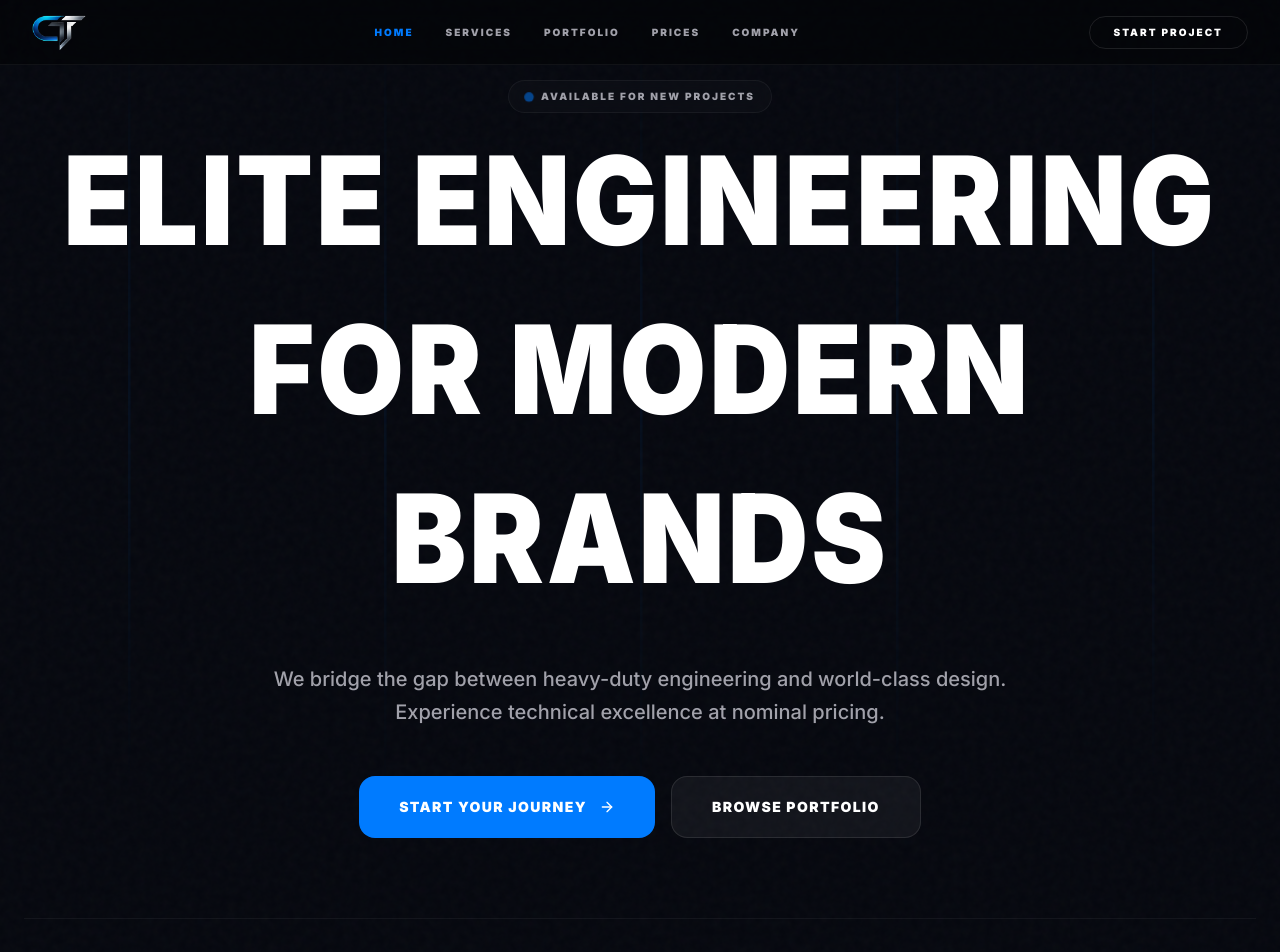
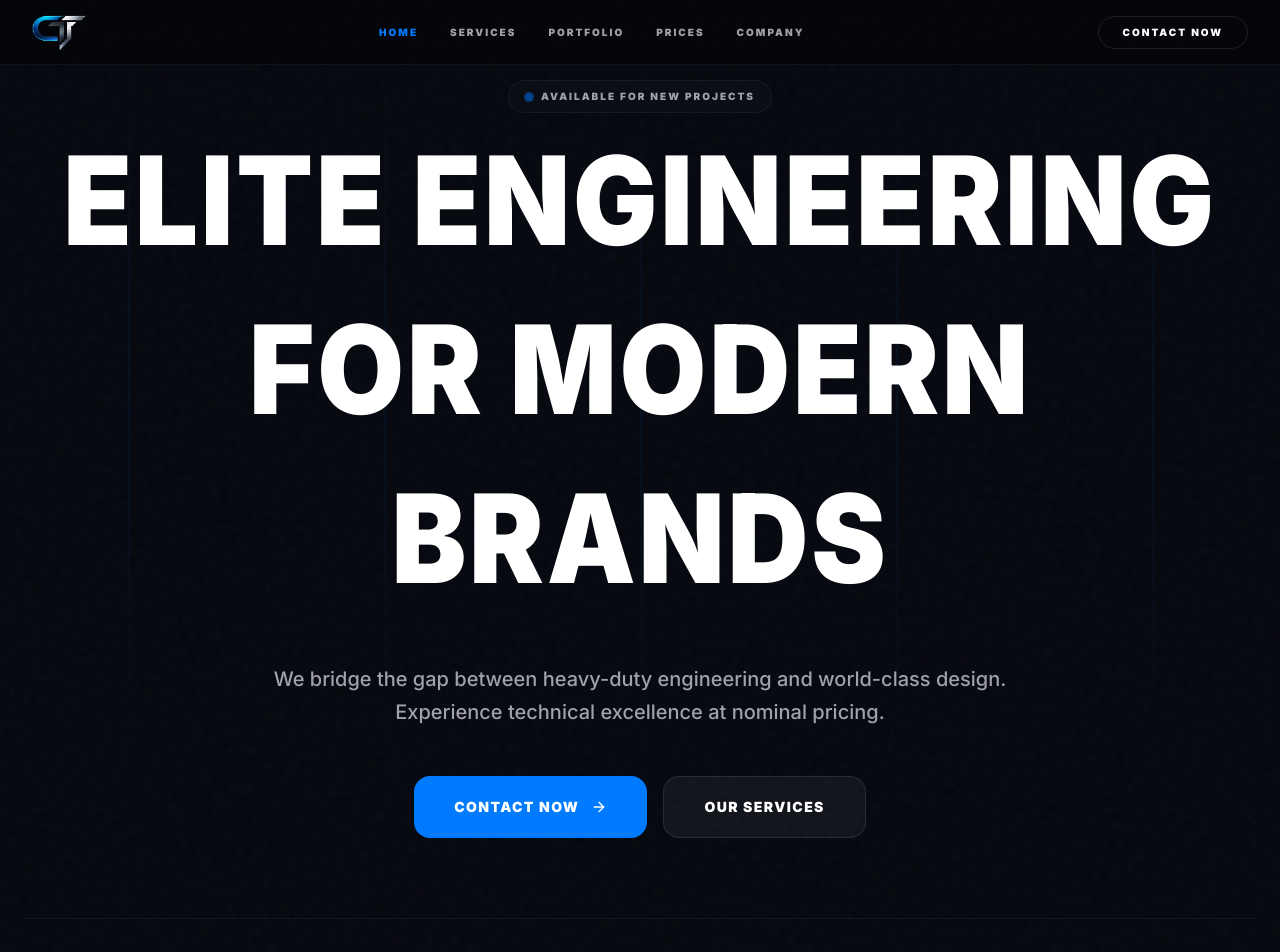
Before and after one commit to anshul29292929/creptech, a React (Vite) app: page / in a window 1280 px wide. Shown: the top 952 px of the page. Built offline with nearby package versions, Linux system fonts and the light colour scheme.

Commit message:
Update Hero CTA to 'Contact Now' and add Services link; unify CTAs across site

```diff
--- a/src/components/BentoPortfolio.jsx
+++ b/src/components/BentoPortfolio.jsx
@@ -65,7 +65,7 @@ const projects = [
 
 export default function BentoPortfolio() {
   return (
-    <section className="py-32 px-6 bg-deep-black">
+    <section id="portfolio" className="py-32 px-6 bg-deep-black">
       <Helmet>
         <title>Portfolio | CrepTech Case Studies & Selected Works</title>
         <meta name="description" content="Explore our curated collection of high-density digital engineering projects. See how CrepTech builds high-performing patient management systems, real estate platforms, and custom CRM solutions." />
--- a/src/components/Header.jsx
+++ b/src/components/Header.jsx
@@ -116,7 +116,7 @@ export default function Header() {
               to="/contact"
               className="hidden sm:block text-[10px] font-black uppercase tracking-[0.2em] px-6 py-2 rounded-full border border-white/10 hover:border-primary-blue/50 hover:text-primary-blue transition-all"
             >
-              Start Project
+              Contact Now
             </Link>
             <button
               onClick={() => setMobileOpen((v) => !v)}
@@ -166,7 +166,7 @@ export default function Header() {
                 onClick={() => setMobileOpen(false)}
                 className="mt-4 text-[10px] font-black uppercase tracking-[0.2em] py-3 rounded-full bg-primary-blue text-white text-center hover:bg-primary-blue/90 transition-all"
               >
-                Start Project
+                Contact Now
               </Link>
             </div>
           </motion.div>
--- a/src/components/Hero.jsx
+++ b/src/components/Hero.jsx
@@ -1,3 +1,4 @@
+import { Link } from 'react-router-dom';
 import { motion } from 'framer-motion';
 import { ArrowRight, Sparkles } from 'lucide-react';
 import { BackgroundBeams } from './ui/background-beams';
@@ -41,12 +42,12 @@ export default function Hero() {
           transition={{ duration: 0.8, delay: 0.7 }}
           className="flex flex-col sm:flex-row gap-4 justify-center relative z-20"
         >
-          <button className="px-10 py-5 bg-primary-blue text-white rounded-2xl font-black text-sm uppercase tracking-widest hover:shadow-[0_0_50px_rgba(0,123,255,0.4)] hover:scale-105 active:scale-95 transition-all flex items-center gap-3">
-            Start Your Journey <ArrowRight size={16} />
-          </button>
-          <button className="px-10 py-5 bg-white/5 border border-white/10 text-white rounded-2xl font-black text-sm uppercase tracking-widest hover:bg-white/10 active:scale-95 transition-all">
-            Browse Portfolio
-          </button>
+          <Link to="/contact" className="px-10 py-5 bg-primary-blue text-white rounded-2xl font-black text-sm uppercase tracking-widest hover:shadow-[0_0_50px_rgba(0,123,255,0.4)] hover:scale-105 active:scale-95 transition-all flex items-center gap-3">
+            Contact Now <ArrowRight size={16} />
+          </Link>
+          <Link to="#services" className="px-10 py-5 bg-white/5 border border-white/10 text-white rounded-2xl font-black text-sm uppercase tracking-widest hover:bg-white/10 active:scale-95 transition-all">
+            Our Services
+          </Link>
         </motion.div>
       </div>
 
@@ -91,7 +92,7 @@ export default function Hero() {
               <div className="w-4 h-4 rounded-full bg-primary-blue shadow-[0_0_15px_rgba(0,123,255,0.8)]" />
               <div className="text-xl md:text-4xl font-black uppercase text-text-dimmed group flex items-center gap-4">
                 Looking for an agency <span className="text-white group-hover:text-primary-blue transition-colors">one call away?</span>
-                <a href="/contact" className="text-primary-blue underline underline-offset-8 decoration-4 hover:text-white transition-colors cursor-pointer">Your wait ends here.</a>
+                <Link to="/contact" className="text-primary-blue underline underline-offset-8 decoration-4 hover:text-white transition-colors cursor-pointer">Your wait ends here.</Link>
               </div>
               <div className="w-4 h-4 rounded-full bg-primary-blue shadow-[0_0_15px_rgba(0,123,255,0.8)]" />
             </div>
--- a/src/components/WebServicesGrid.jsx
+++ b/src/components/WebServicesGrid.jsx
@@ -142,7 +142,7 @@ export default function WebServicesGrid() {
             to="/contact"
             className="shrink-0 flex items-center gap-2 group text-primary-blue font-black text-xs uppercase tracking-widest hover:gap-3 transition-all pb-1"
           >
-            Start a Project <ChevronRight size={16} className="group-hover:translate-x-1 transition-transform" />
+            Contact Now <ChevronRight size={16} className="group-hover:translate-x-1 transition-transform" />
           </Link>
         </div>
 
```
